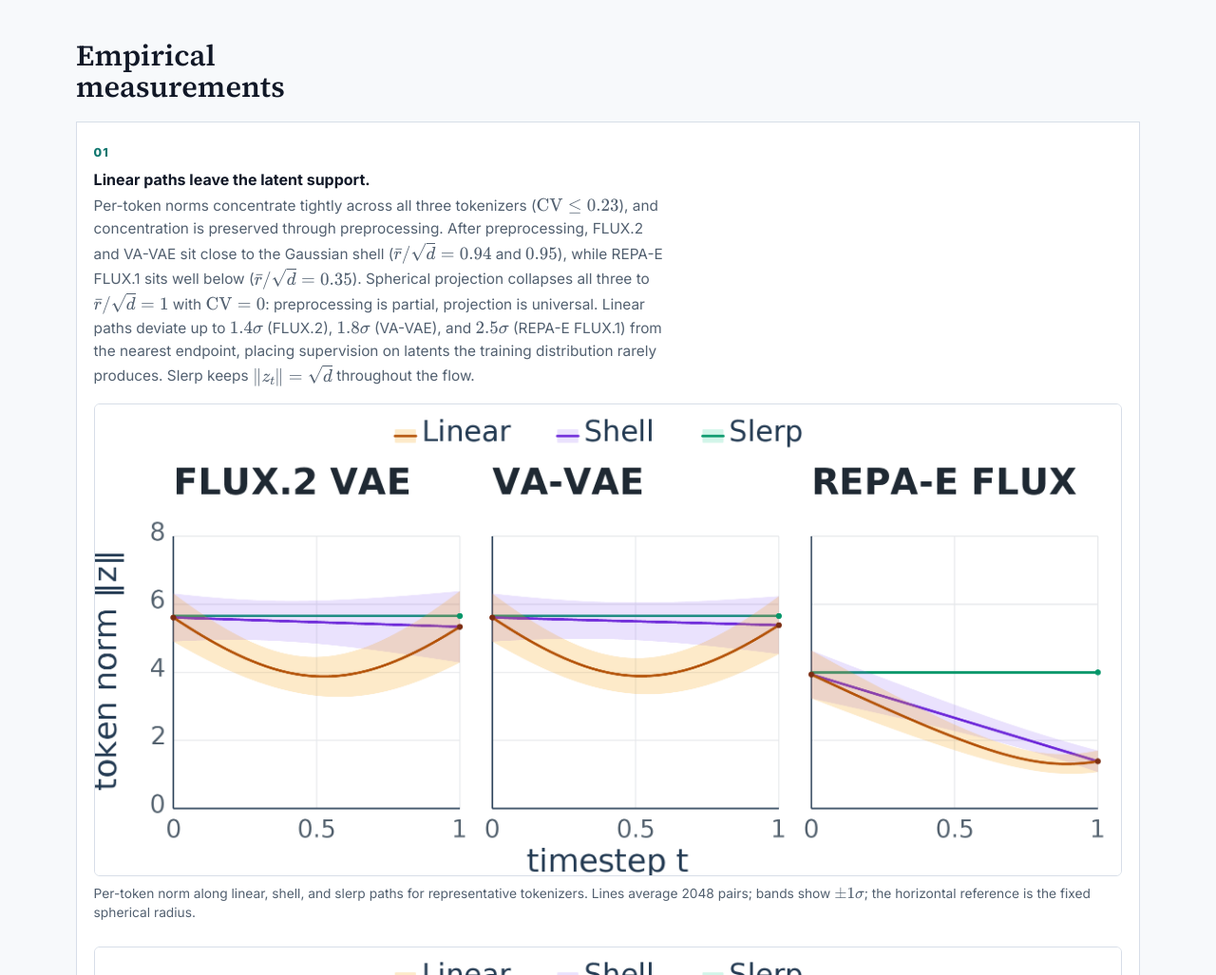
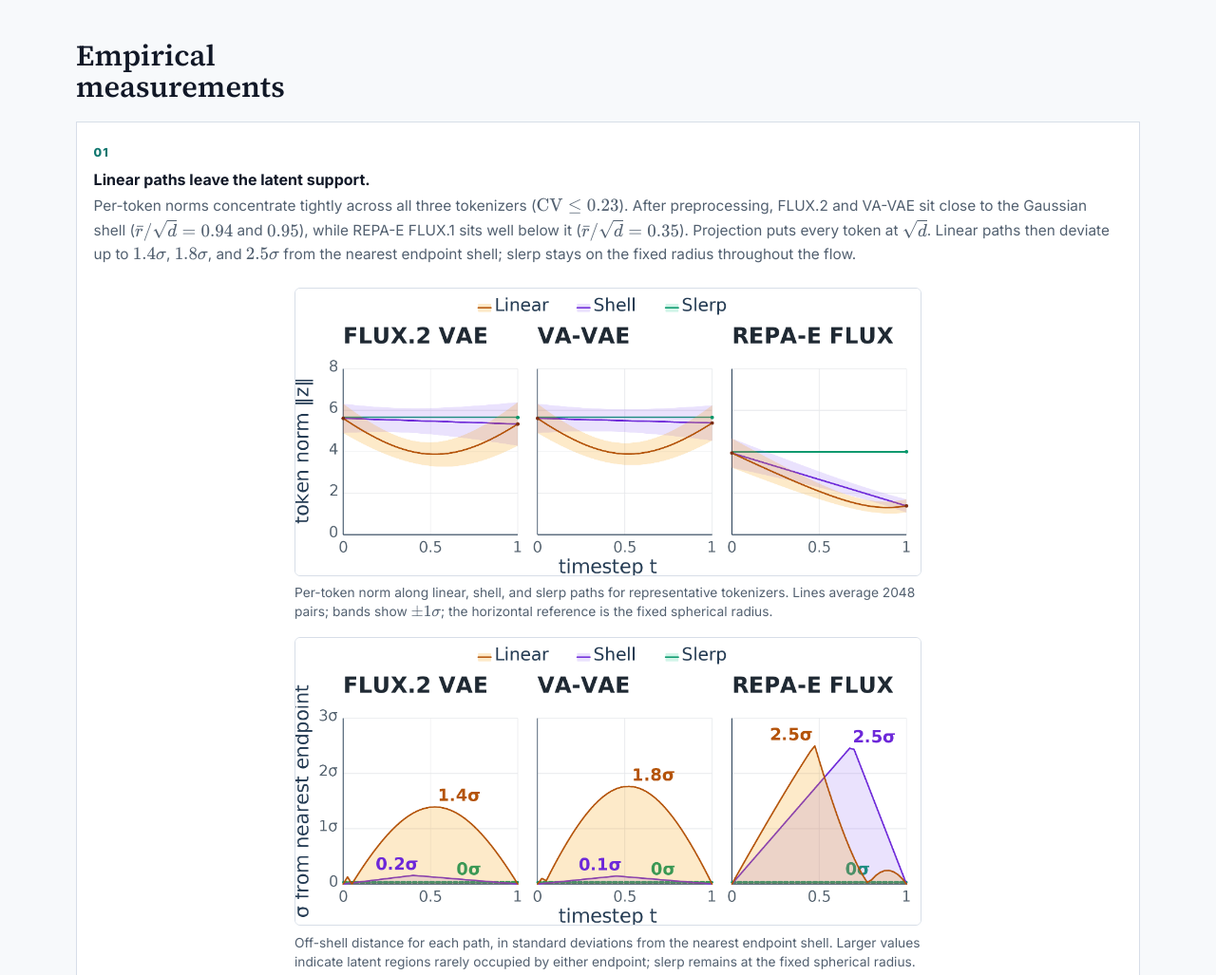
Before and after one commit to aligning-latent-geometry/aligning-latent-geometry.github.io, a plain HTML site: page index.html in a window 1280 px wide. Shown: the part 1460-2487 px from the top of the page at 95% size. Drawn offline with nearby package versions, Linux system fonts and the light colour scheme; a script that the page names is missing.

Commit message:
refactor evidence grid layout and improve text presentation

```diff
--- a/index.html
+++ b/index.html
@@ -119,18 +119,15 @@
 
       <div class="evidence-grid">
         <article class="evidence-item">
-          <div>
+          <div class="evidence-copy-wide">
             <span class="item-index">01</span>
             <h3>Linear paths leave the latent support.</h3>
             <p>
-              Per-token norms concentrate tightly across all three tokenizers (\(\text{CV} \le 0.23\)), and
-              concentration is preserved through preprocessing. After preprocessing, FLUX.2 and VA-VAE sit close to the
-              Gaussian shell (\(\bar r/\sqrt d = 0.94\) and \(0.95\)), while REPA-E FLUX.1 sits well below
-              (\(\bar r/\sqrt d = 0.35\)). Spherical projection collapses all three to \(\bar r/\sqrt d = 1\) with
-              \(\text{CV} = 0\): preprocessing is partial, projection is universal. Linear paths deviate up to
-              \(1.4\sigma\) (FLUX.2), \(1.8\sigma\) (VA-VAE), and \(2.5\sigma\) (REPA-E FLUX.1) from the nearest
-              endpoint, placing supervision on latents the training distribution rarely produces. Slerp keeps
-              \(\|z_t\| = \sqrt d\) throughout the flow.
+              Per-token norms concentrate tightly across all three tokenizers (\(\text{CV} \le 0.23\)). After
+              preprocessing, FLUX.2 and VA-VAE sit close to the Gaussian shell (\(\bar r/\sqrt d = 0.94\) and
+              \(0.95\)), while REPA-E FLUX.1 sits well below it (\(\bar r/\sqrt d = 0.35\)). Projection puts every token
+              at \(\sqrt d\). Linear paths then deviate up to \(1.4\sigma\), \(1.8\sigma\), and \(2.5\sigma\) from the
+              nearest endpoint shell; slerp stays on the fixed radius throughout the flow.
             </p>
           </div>
           <div class="paper-observation-grid" aria-label="Measurements of latent path support">
--- a/styles.css
+++ b/styles.css
@@ -438,12 +438,21 @@ figcaption {
 
 .evidence-item:first-child {
   grid-column: 1 / -1;
+  gap: 1.3rem;
 }
 
 .paper-observation-grid {
   display: grid;
   grid-template-columns: 1fr;
-  gap: 1.6rem;
+  gap: 1rem;
+  width: min(100%, 660px);
+  margin: 0.1rem auto 0;
+}
+
+.paper-observation-grid figcaption {
+  max-width: 78ch;
+  margin-right: auto;
+  margin-left: auto;
 }
 
 .item-index {
@@ -466,6 +475,10 @@ figcaption {
 .vel-side p {
   max-width: 62ch;
   font-size: 0.96rem;
+}
+
+.evidence-copy-wide p {
+  max-width: none;
 }
 
 .figure-clean {
@@ -552,10 +565,14 @@ figcaption {
 }
 
 .method-figure {
-  margin: 1rem 0 0;
+  width: min(100%, 760px);
+  margin: 1rem auto 0;
 }
 
 .method-figure figcaption {
+  max-width: 78ch;
+  margin-right: auto;
+  margin-left: auto;
   text-align: center;
 }
 
```
